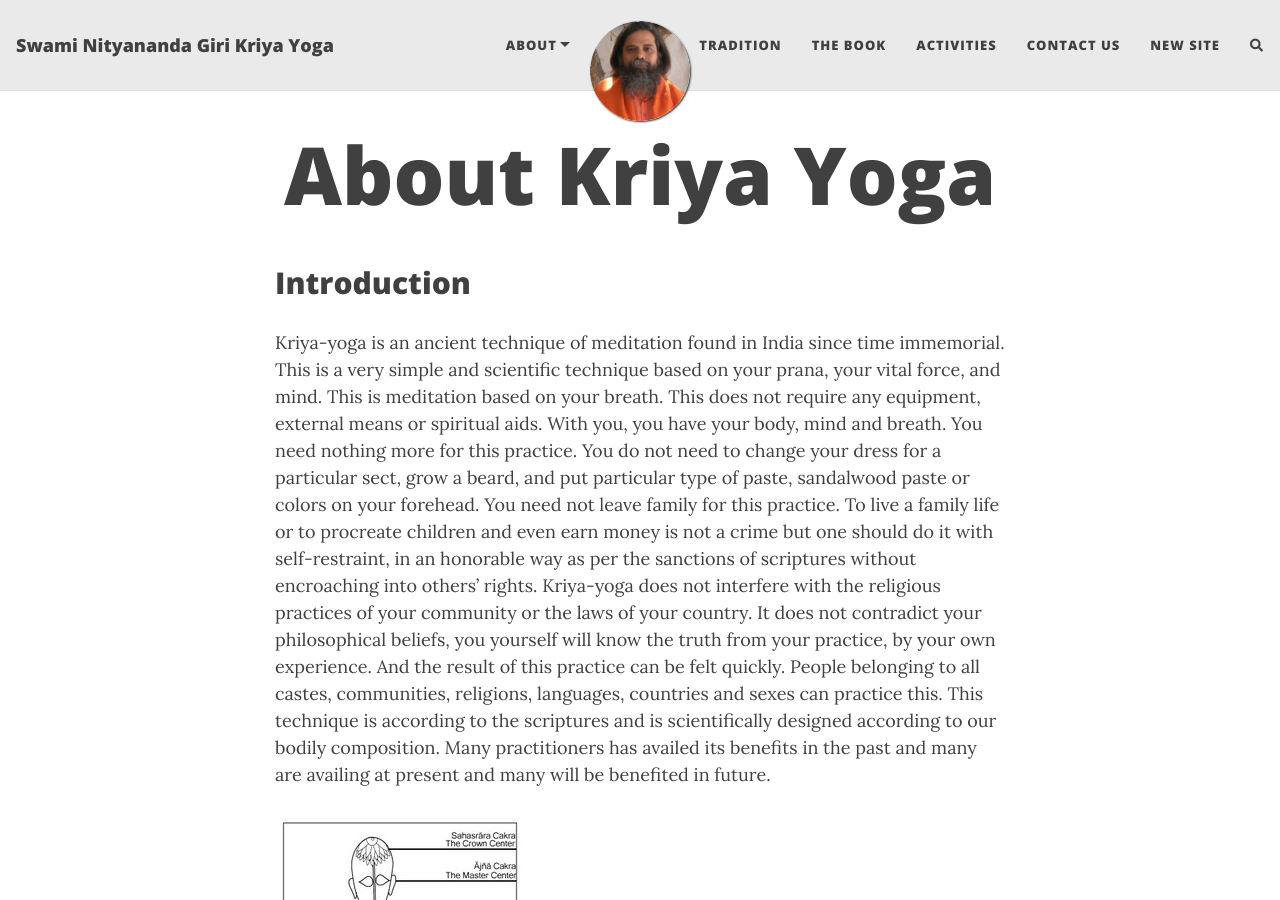
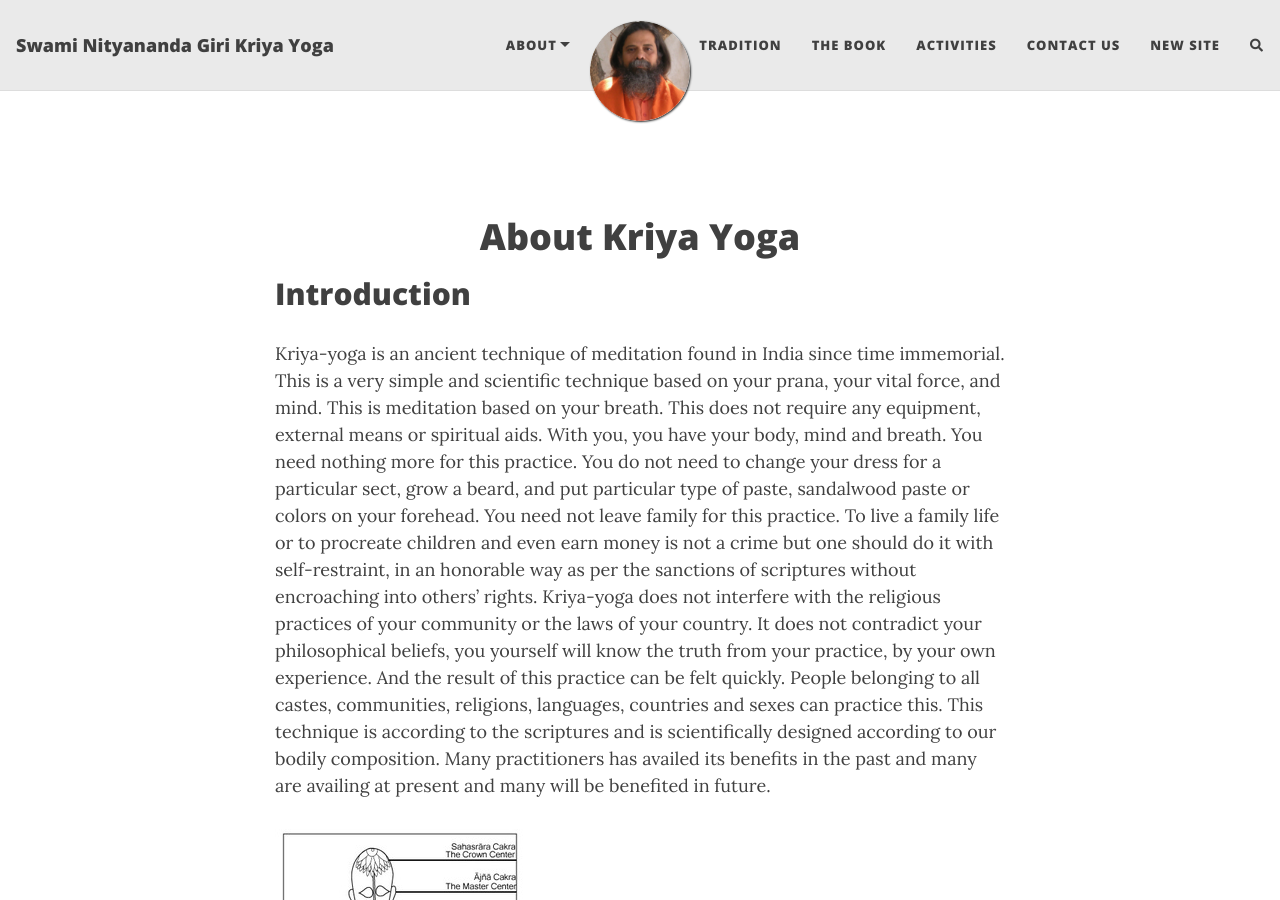
Before and after one commit to swngky/swngky.github.io, a Jekyll site: the page built from docs/aboutkriyayoga.md, in a window 1280 px wide and 900 px high. Built offline with Jekyll 4.4.1, drawn with Linux system fonts in a browser that asks for light colours; nearby versions of some CDN libraries; comment, search, counter and statistics services are not loaded.

Commit message:
Add line break for About Kriya Yoga
- Add line break so it displays properly on mobile phone

```diff
--- a/docs/aboutkriyayoga.md
+++ b/docs/aboutkriyayoga.md
@@ -1,7 +1,11 @@
 ---
 layout: page
-title: About Kriya Yoga
 ---
+
+<br/>
+<center>
+<h1>About Kriya Yoga</h1>
+</center>
 
 ## Introduction
 
```
